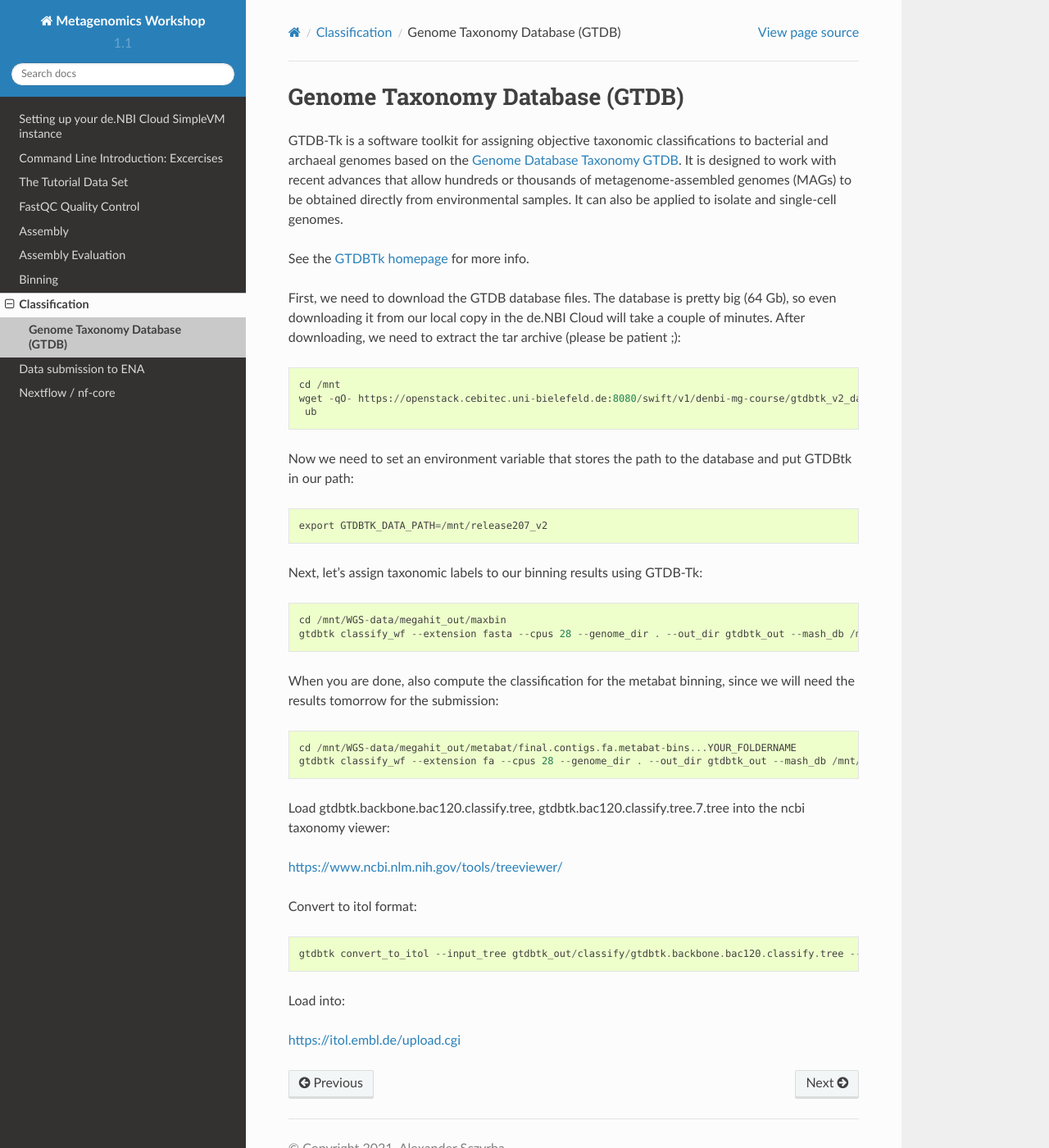
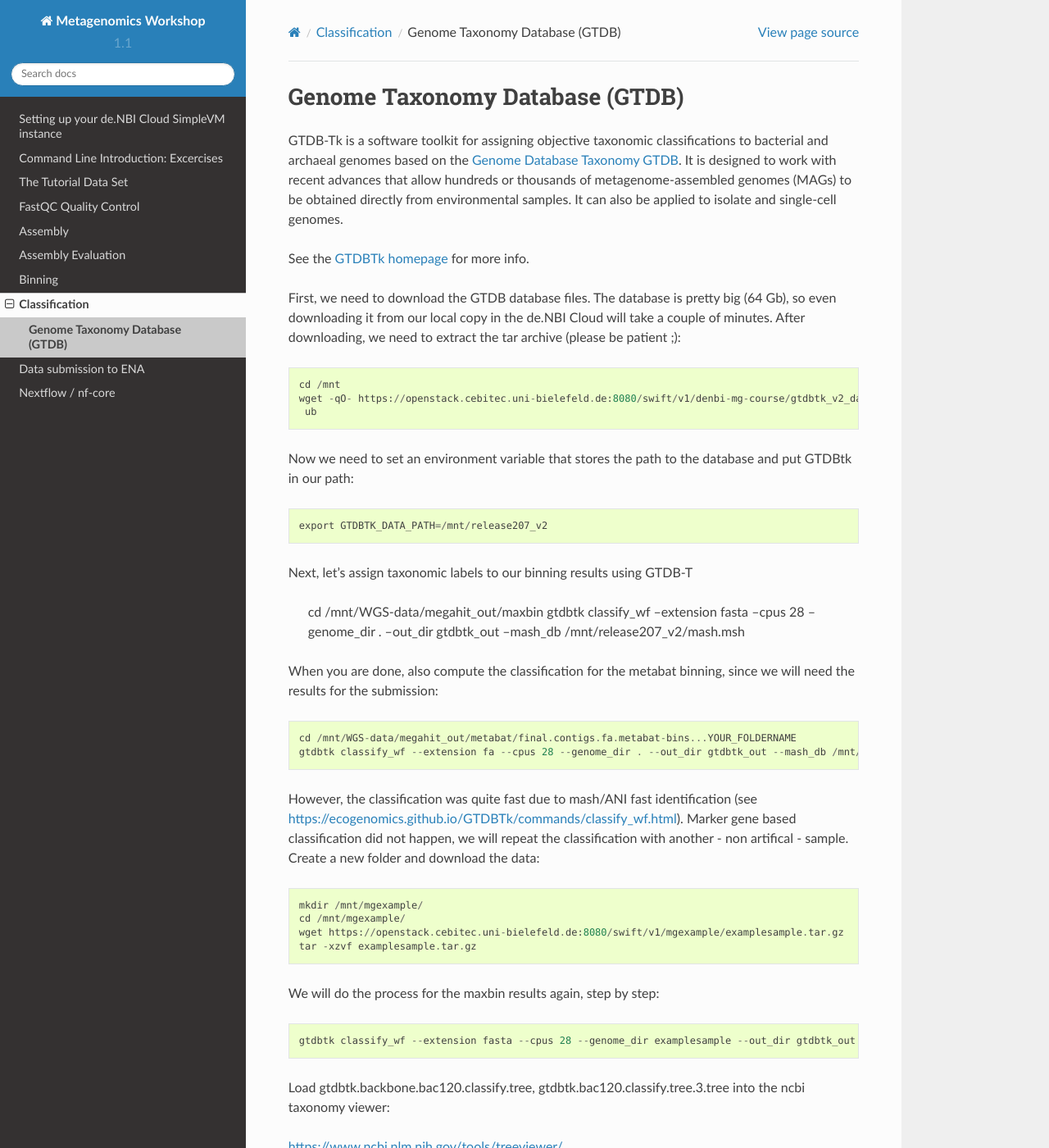
Before and after one commit to metagenomics/metagenomics-workshop, a Sphinx documentation site: the page built from docs/classification/gtdb-tk.rst, in a window 1280 px wide and 1400 px high. Shown: the whole window at 82% size. Built offline with Sphinx 7.4.7 and the Read the Docs theme 2.0.0, drawn with Linux system fonts in a browser that asks for light colours.

Commit message:
Update gtdb-tk.rst

```diff
--- a/docs/classification/gtdb-tk.rst
+++ b/docs/classification/gtdb-tk.rst
@@ -26,17 +26,30 @@ the database and put GTDBtk in our path::
   export GTDBTK_DATA_PATH=/mnt/release207_v2
 
 Next, let's assign taxonomic labels to our binning results using
-GTDB-Tk::
+GTDB-T
 
   cd /mnt/WGS-data/megahit_out/maxbin
   gtdbtk classify_wf --extension fasta --cpus 28 --genome_dir . --out_dir gtdbtk_out --mash_db /mnt/release207_v2/mash.msh
 
-When you are done, also compute the classification for the metabat binning, since we will need the results tomorrow for the submission::
+When you are done, also compute the classification for the metabat binning, since we will need the results for the submission::
 
   cd /mnt/WGS-data/megahit_out/metabat/final.contigs.fa.metabat-bins...YOUR_FOLDERNAME
   gtdbtk classify_wf --extension fa --cpus 28 --genome_dir . --out_dir gtdbtk_out --mash_db /mnt/release207_v2/mash.msh
 
-Load gtdbtk.backbone.bac120.classify.tree, gtdbtk.bac120.classify.tree.7.tree into the ncbi taxonomy viewer:
+However, the classification was quite fast due to mash/ANI fast identification (see https://ecogenomics.github.io/GTDBTk/commands/classify_wf.html). Marker gene based classification did not happen, we will repeat the classification with another - non artifical - sample.
+Create a new folder and download the data::
+
+  mkdir /mnt/mgexample/
+  cd /mnt/mgexample/
+  wget https://openstack.cebitec.uni-bielefeld.de:8080/swift/v1/mgexample/examplesample.tar.gz
+  tar -xzvf examplesample.tar.gz
+
+We will do the process for the maxbin results again, step by step::
+
+  gtdbtk classify_wf --extension fasta --cpus 28 --genome_dir examplesample --out_dir gtdbtk_out --mash_db /mnt/release207_v2/mash.msh
+
+
+Load gtdbtk.backbone.bac120.classify.tree, gtdbtk.bac120.classify.tree.3.tree into the ncbi taxonomy viewer:
 
 https://www.ncbi.nlm.nih.gov/tools/treeviewer/
 
```
